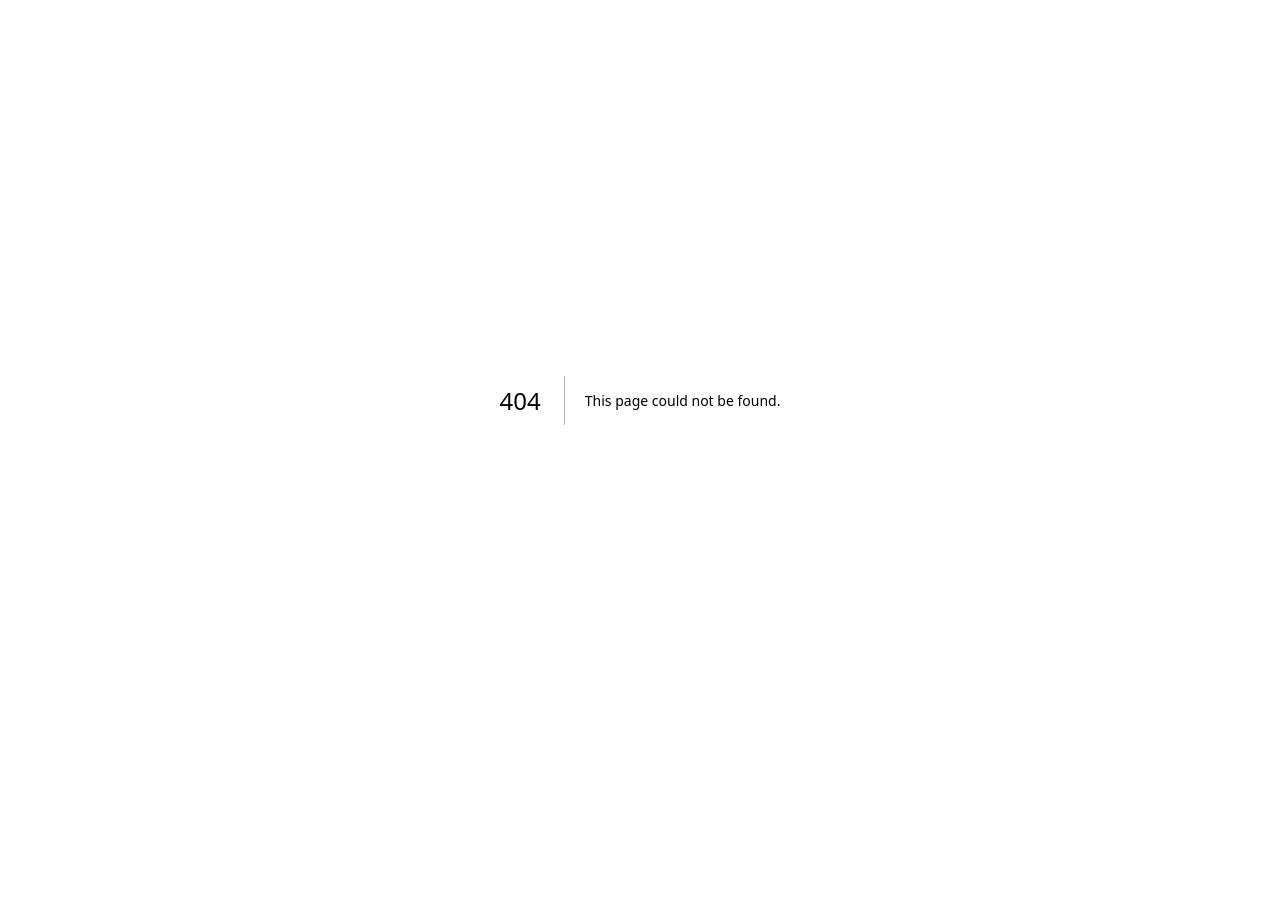
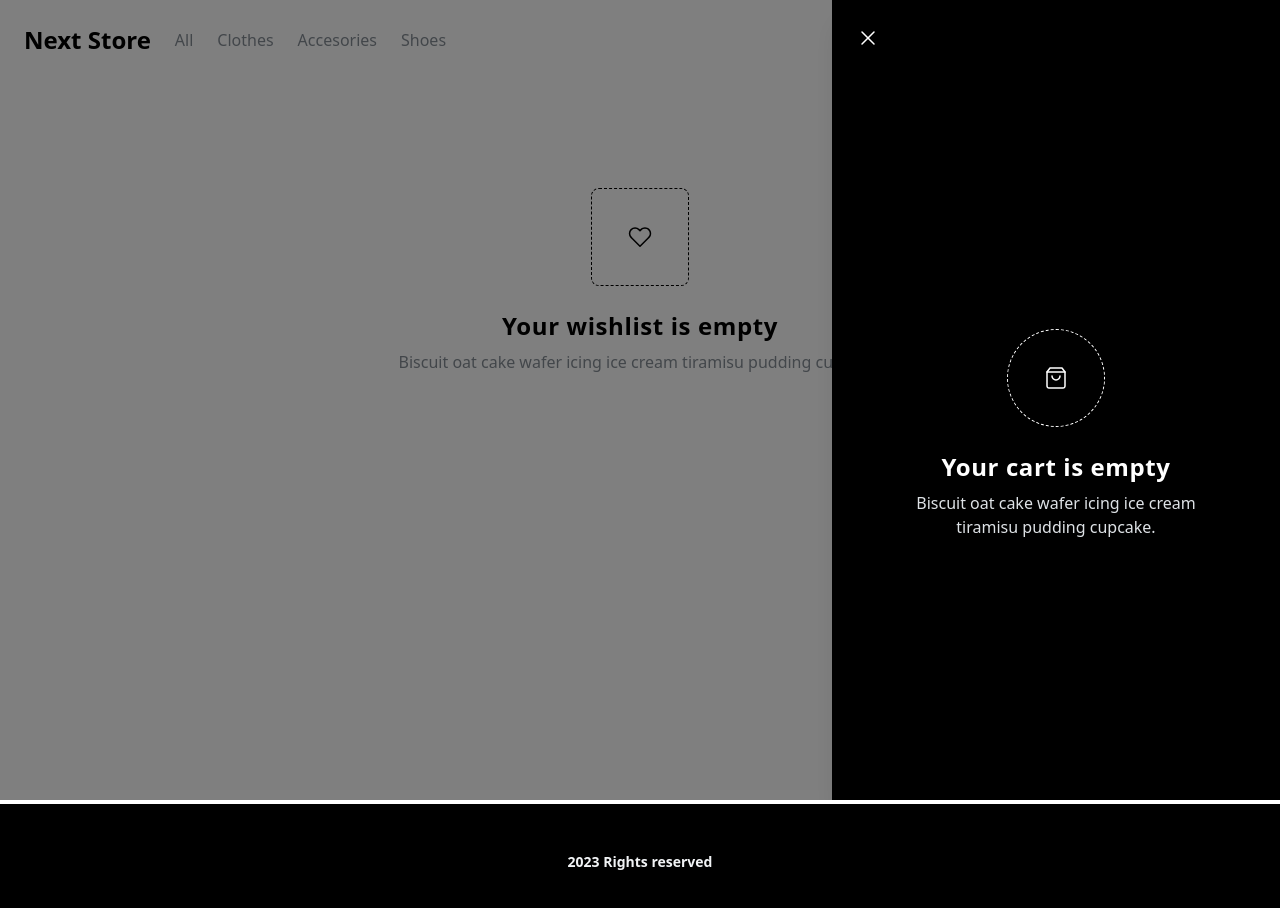
Before and after one commit to FedericoPontoriero/ecommerce-next, a Next.js app: page /wishlist in a window 1280 px wide. Before the commit this address had no page. Shown: the top 908 px of the page. Before the commit the page ends 800 px from the top, so only its background shows below. Built offline with nearby package versions, Linux system fonts and the light colour scheme.

Commit message:
cart component and ui provider

```diff
--- /dev/null
+++ b/components/cart/CartSideBar/CartSideBar.tsx
@@ -0,0 +1,81 @@
+import { FC } from "react";
+import { Bag, Cross } from "@components/icons";
+import cn from "classnames";
+import Link from "next/link";
+
+const CartSidebar: FC = () => {
+    const isEmpty = true;
+    const rootClass = cn("h-full flex flex-col", {
+        "bg-secondary text-secondary": isEmpty,
+    });
+
+    return (
+        <div className={rootClass}>
+            <header className="px-4 pt-6 pb-4 sm:px-6">
+                <div className="flex items-start justify-between space-x-3">
+                    <div className="h-7 flex items-center">
+                        <button className="hover:text-gray-500 transition ease-in-out duration-150">
+                            <Cross className="h-6 w-6" />
+                        </button>
+                    </div>
+                </div>
+            </header>
+
+            {isEmpty ? (
+                <div className="flex-1 px-4 flex flex-col justify-center items-center">
+                    <span className="border border-dashed border-primary rounded-full flex items-center justify-center w-16 h-16 p-12 bg-secondary text-secondary">
+                        <Bag className="absolute" />
+                    </span>
+                    <h2 className="pt-6 text-2xl font-bold tracking-wide text-center">
+                        Your cart is empty
+                    </h2>
+                    <p className="text-accents-3 px-10 text-center pt-2">
+                        Biscuit oat cake wafer icing ice cream tiramisu pudding cupcake.
+                    </p>
+                </div>
+            ) : (
+                <>
+                    <div className="px-4 sm:px-6 flex-1">
+                        <h2 className="pt-1 pb-4 text-2xl leading-7 font-bold text-base tracking-wide inline-block">
+                            My Cart
+                        </h2>
+                        <ul className="py-6 space-y-6 sm:py-0 sm:space-y-0 sm:divide-y sm:divide-accents-3 border-t border-accents-3">
+                            Cart items here
+                        </ul>
+                    </div>
+                    <div className="flex-shrink-0 px-4  py-5 sm:px-6">
+                        <div className="border-t border-accents-3">
+                            <ul className="py-3">
+                                <li className="flex justify-between py-1">
+                                    <span>Subtotal</span>
+                                    <span></span>
+                                </li>
+                                <li className="flex justify-between py-1">
+                                    <span>Taxes</span>
+                                    <span>Calculated at checkout</span>
+                                </li>
+                                <li className="flex justify-between py-1">
+                                    <span>Estimated Shipping</span>
+                                    <span className="font-bold tracking-wide">FREE</span>
+                                </li>
+                            </ul>
+                            <div className="flex justify-between border-t border-accents-3 py-3 font-bold mb-10">
+                                <span>Total</span>
+                                <span>120$</span>
+                            </div>
+                        </div>
+                        <button
+                            onClick={() => {
+                                alert("Going to checkout");
+                            }}
+                        >
+                            Proceed to checkout
+                        </button>
+                    </div>
+                </>
+            )}
+        </div>
+    );
+};
+
+export default CartSidebar;
--- /dev/null
+++ b/components/cart/CartSideBar/index.ts
@@ -0,0 +1 @@
+export { default } from "./CartSideBar";
--- /dev/null
+++ b/components/cart/index.ts
@@ -0,0 +1 @@
+export { default as CartSideBar } from "./CartSideBar";
--- a/components/common/Layout/Layout.tsx
+++ b/components/common/Layout/Layout.tsx
@@ -1,12 +1,20 @@
+import { CartSideBar } from "@components/cart";
+import { Sidebar } from "@components/ui";
 import { PropsWithChildren } from "react";
 import Footer from "../Footer";
 import Navbar from "../Navbar";
 import s from "./Layout.module.css";
+import { useUI } from "@components/ui/Context";
 
 const Layout = ({ children }: PropsWithChildren) => {
+    const ui = useUI();
+
     return (
         <div className={s.root}>
             <Navbar />
+            <Sidebar>
+                <CartSideBar />
+            </Sidebar>
             <main className="fit">{children}</main>
             <Footer />
         </div>
--- a/components/common/Usernav/Usernav.module.css
+++ b/components/common/Usernav/Usernav.module.css
@@ -7,6 +7,6 @@
   flex items-center outline-none text-primary;
 
   &:hover {
-    @apply text-accents-6 transition scale-110 duration-100;
+    @apply text-accents-6 scale-110;
   }
 }
--- a/components/common/Usernav/Usernav.tsx
+++ b/components/common/Usernav/Usernav.tsx
@@ -2,14 +2,19 @@ import { FC } from "react";
 import Link from "next/link";
 
 import s from "./Usernav.module.css";
+import { Bag as Cart, Heart } from "@components/icons";
 
 const Usernav: FC = (props) => {
     return (
         <nav>
             <ul className={s.list}>
-                <li className={s.item}>Cart</li>
                 <li className={s.item}>
-                    <Link href="/">Wishlist</Link>
+                    <Cart />
+                </li>
+                <li className={s.item}>
+                    <Link href="/wishlist">
+                        <Heart />
+                    </Link>
                 </li>
             </ul>
         </nav>
--- /dev/null
+++ b/components/ui/Context.tsx
@@ -0,0 +1,20 @@
+import { createContext, FC, PropsWithChildren, useContext } from "react";
+
+const UIContext = createContext<{ [key: string]: string }>({
+    uiState: "defaultState",
+});
+
+const UIProvider = ({ children }: PropsWithChildren) => {
+    return (
+        <UIContext.Provider value={{ uiState: "someState" }}>
+            {children}
+        </UIContext.Provider>
+    );
+};
+
+export const useUI = () => {
+    const context = useContext(UIContext);
+    return context;
+};
+
+export default UIProvider;
--- /dev/null
+++ b/components/ui/Sidebar/Sidebar.tsx
@@ -0,0 +1,29 @@
+import { FC } from "react";
+
+interface Props {
+    children: any;
+}
+
+const Sidebar: FC<Props> = ({ children }) => {
+    const isOpen = true;
+    return (
+        <>
+            {isOpen ? (
+                <div className="fixed inset-0 overflow-hidden h-full z-50">
+                    <div className="absolute inset-0 overflow-hidden">
+                        <div className="absolute inset-0 bg-black bg-opacity-50 transition-opacity" />
+                        <section className="absolute inset-y-0 right-0 pl-10 max-w-full flex sm:pl-16 outline-none">
+                            <div className="h-full md:w-screen md:max-w-md">
+                                <div className="h-full flex flex-col text-base bg-accents-1 shadow-xl overflow-y-auto">
+                                    {children}
+                                </div>
+                            </div>
+                        </section>
+                    </div>
+                </div>
+            ) : null}
+        </>
+    );
+};
+
+export default Sidebar;
--- /dev/null
+++ b/components/ui/Sidebar/index.ts
@@ -0,0 +1 @@
+export { default } from "./Sidebar";
--- a/components/ui/index.ts
+++ b/components/ui/index.ts
@@ -2,3 +2,4 @@ export { default as Grid } from "./Grid";
 export { default as Hero } from "./Hero";
 export { default as Container } from "./Container";
 export { default as Marquee } from "./Marquee";
+export { default as Sidebar } from "./Sidebar";
--- a/pages/_app.tsx
+++ b/pages/_app.tsx
@@ -2,6 +2,7 @@ import { AppProps } from "next/app";
 import { PropsWithChildren } from "react";
 
 import "@assets/main.css";
+import UIProvider, { useUI } from "@components/ui/Context";
 
 const Noop = ({ children }: PropsWithChildren) => <>{children}</>;
 
@@ -10,11 +11,14 @@ function MyApp({
     pageProps,
 }: AppProps & { Component: { Layout: any } }) {
     const Layout = Component.Layout ?? Noop;
+    const ui = useUI();
 
     return (
+        <UIProvider>
             <Layout>
                 <Component {...pageProps} />
             </Layout>
+        </UIProvider>
     );
 }
 
--- /dev/null
+++ b/pages/wishlist.tsx
@@ -0,0 +1,33 @@
+import { Heart } from "@components/icons";
+import { Layout } from "@components/common";
+import { Container } from "@components/ui";
+
+export default function Wishlist() {
+    const isEmpty = true;
+
+    return (
+        <Container>
+            <div className="mt-3 mb-20">
+                <div className="group flex flex-col">
+                    {isEmpty ? (
+                        <div className="flex-1 px-12 py-24 flex flex-col justify-center items-center ">
+                            <span className="border border-dashed border-secondary flex items-center justify-center w-16 h-16 bg-primary p-12 rounded-lg text-primary">
+                                <Heart className="absolute" />
+                            </span>
+                            <h2 className="pt-6 text-2xl font-bold tracking-wide text-center">
+                                Your wishlist is empty
+                            </h2>
+                            <p className="text-accents-6 px-10 text-center pt-2">
+                                Biscuit oat cake wafer icing ice cream tiramisu pudding cupcake.
+                            </p>
+                        </div>
+                    ) : (
+                        <h1>Wishlist cards...</h1>
+                    )}
+                </div>
+            </div>
+        </Container>
+    );
+}
+
+Wishlist.Layout = Layout;
```
Lines whose indentation alone changed are shown as unchanged.
